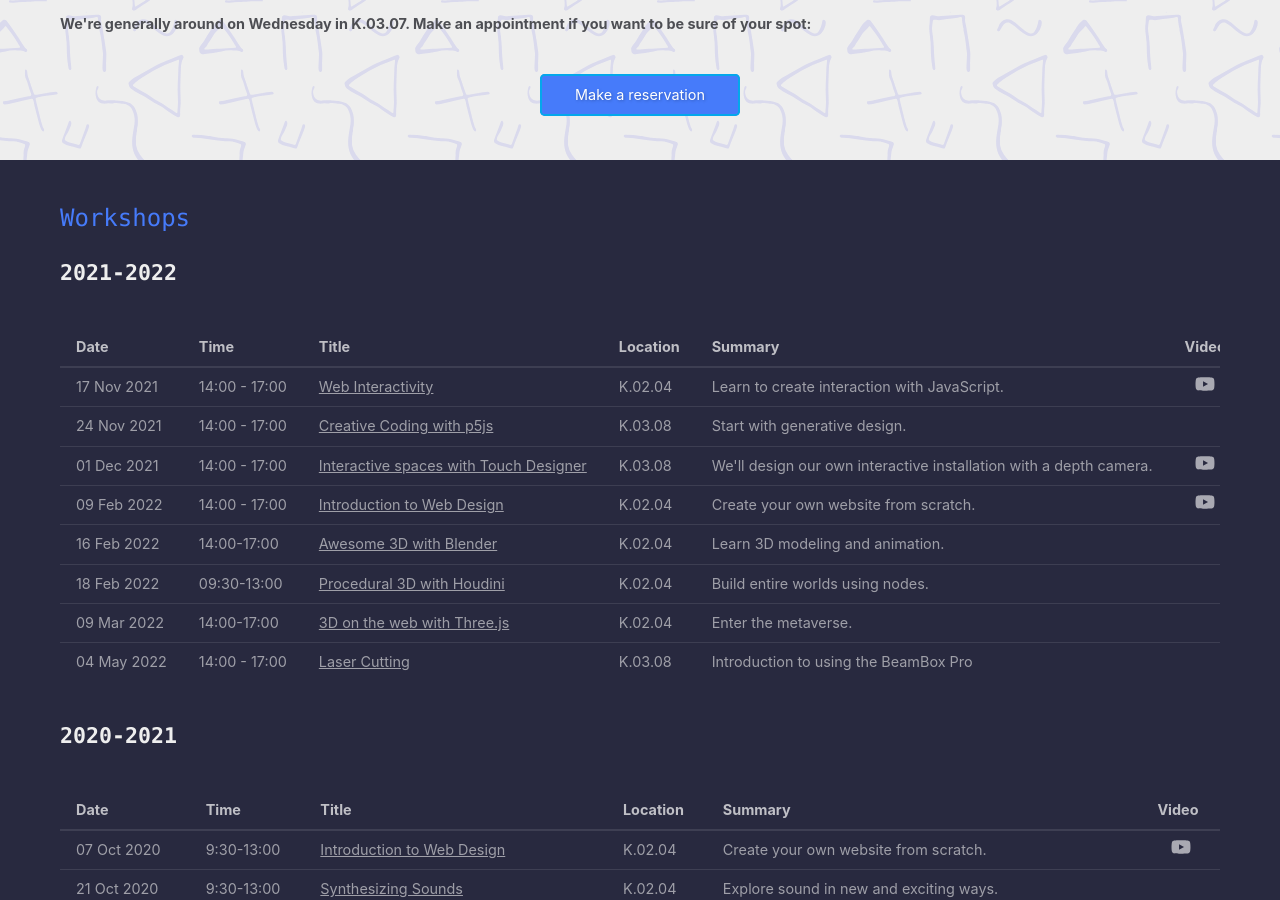
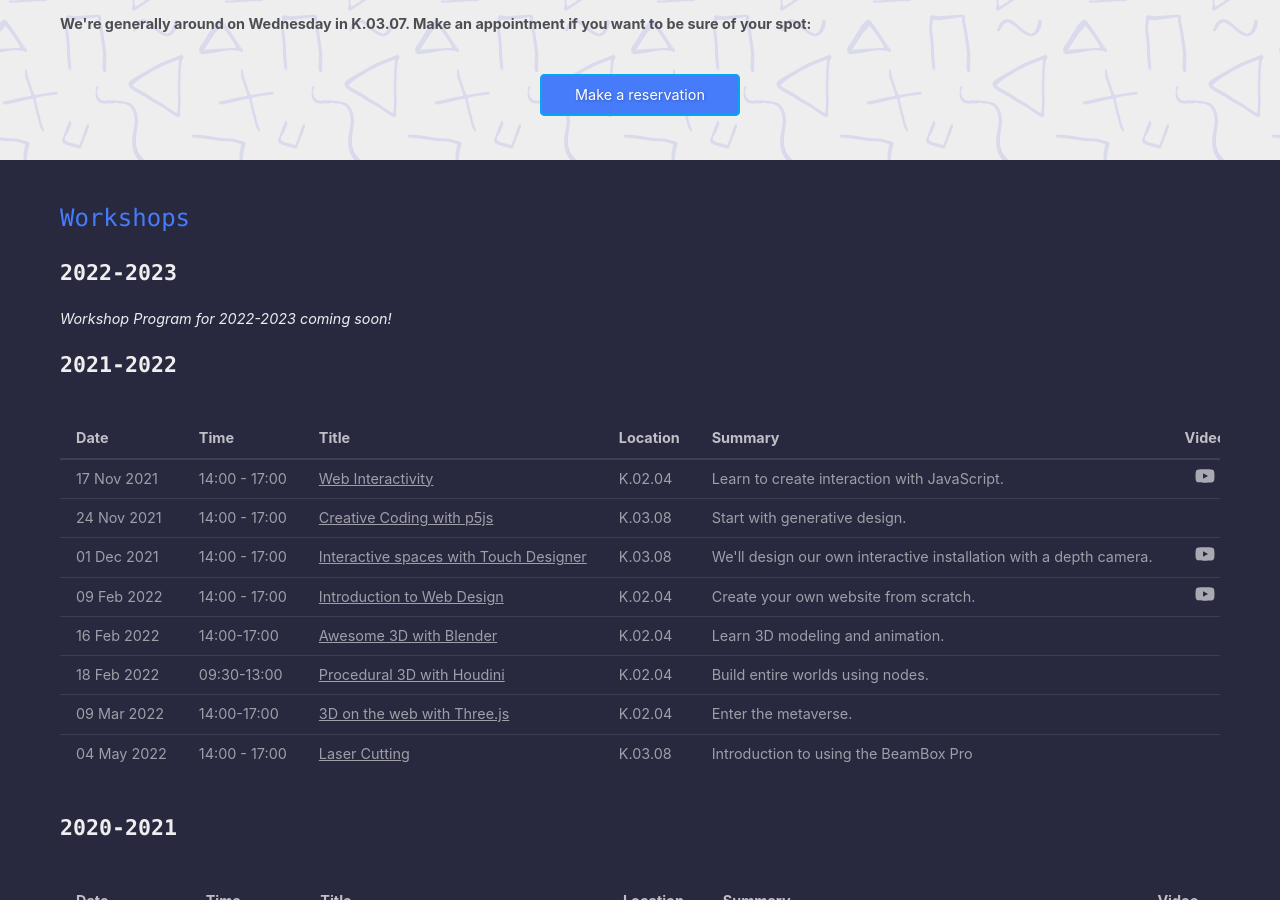
Before and after one commit to codespacehelp/website, a Jekyll site: the page built from index.html, in a window 1280 px wide and 900 px high, scrolled down 540 px. Built offline with Jekyll 4.4.1, drawn with Linux system fonts in a browser that asks for light colours.

Commit message:
Add coming soon to workshop page.

```diff
--- a/index.html
+++ b/index.html
@@ -50,6 +50,9 @@ layout: default
 <section class="workshops light-on-dark">
   <div class="inner grid">
     <h1>Workshops</h1>
+
+    <h2>2022-2023</h2>
+    <p><em>Workshop Program for 2022-2023 coming soon!</em></p>
 
     <h2>2021-2022</h2>
     <div class="responsive-table">
```
